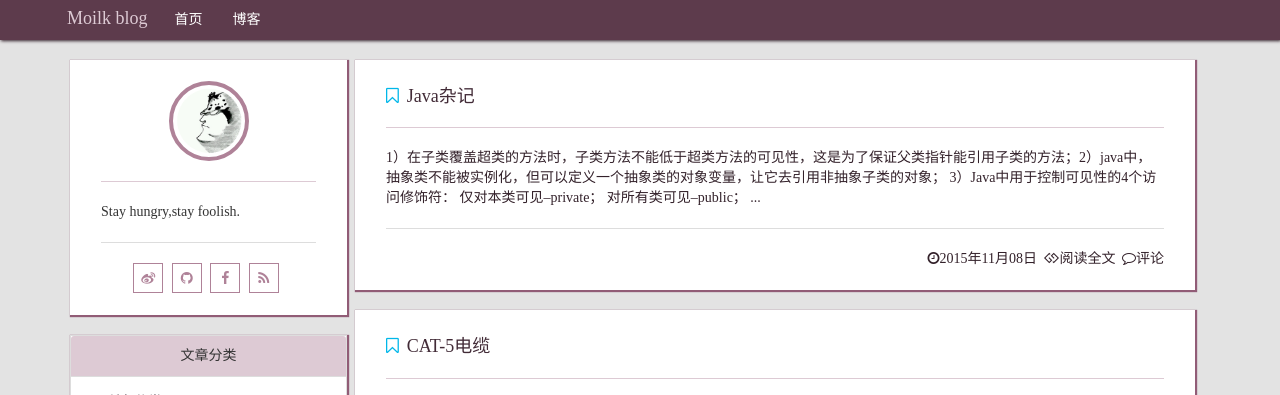
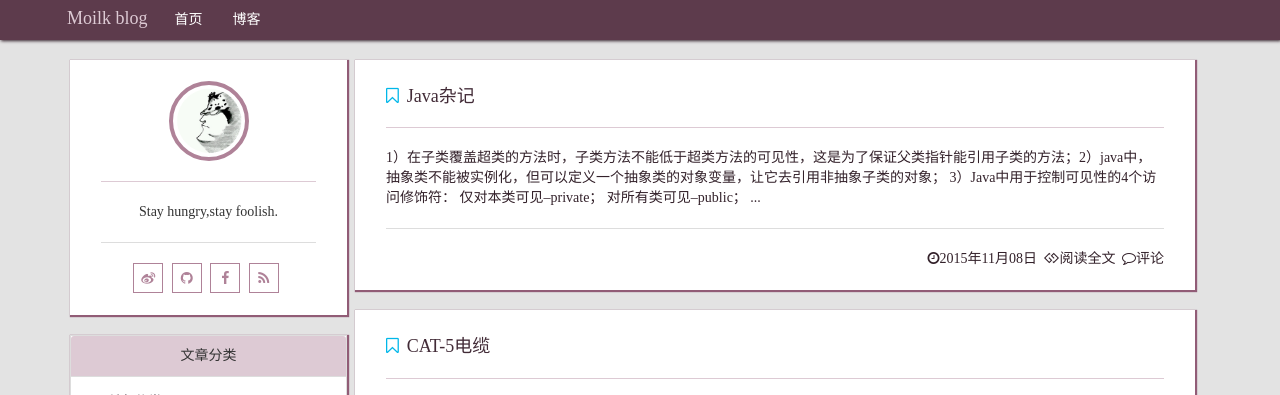
Before and after one commit to MoilkNepho/Blog, a Jekyll site: the page built from index.html, in a window 1280 px wide. Shown: the top 395 px of the page. Built offline with Jekyll 4.4.1, drawn with Linux system fonts in a browser that asks for light colours; nearby versions of some CDN libraries; the list of posts is cut into pages by our own code; comment, search, counter and statistics services are not loaded.

Commit message:
Remove dir

```diff
--- a/_includes/author.html
+++ b/_includes/author.html
@@ -2,7 +2,7 @@
     <div class="panel-heading avastar">
         <img src="{{ site.baseurl}}/assets/images/moilk.png" alt="Moilk Nepho"/>
     </div>
-    <div class="panel-body">
+    <div class="panel-body motto">
         Stay hungry,stay foolish.
     </div>
     <div class="panel-footer social">
```
Also changed, not shown: assets/stylesheet/modules/_author.scss (line endings or trailing spaces).
